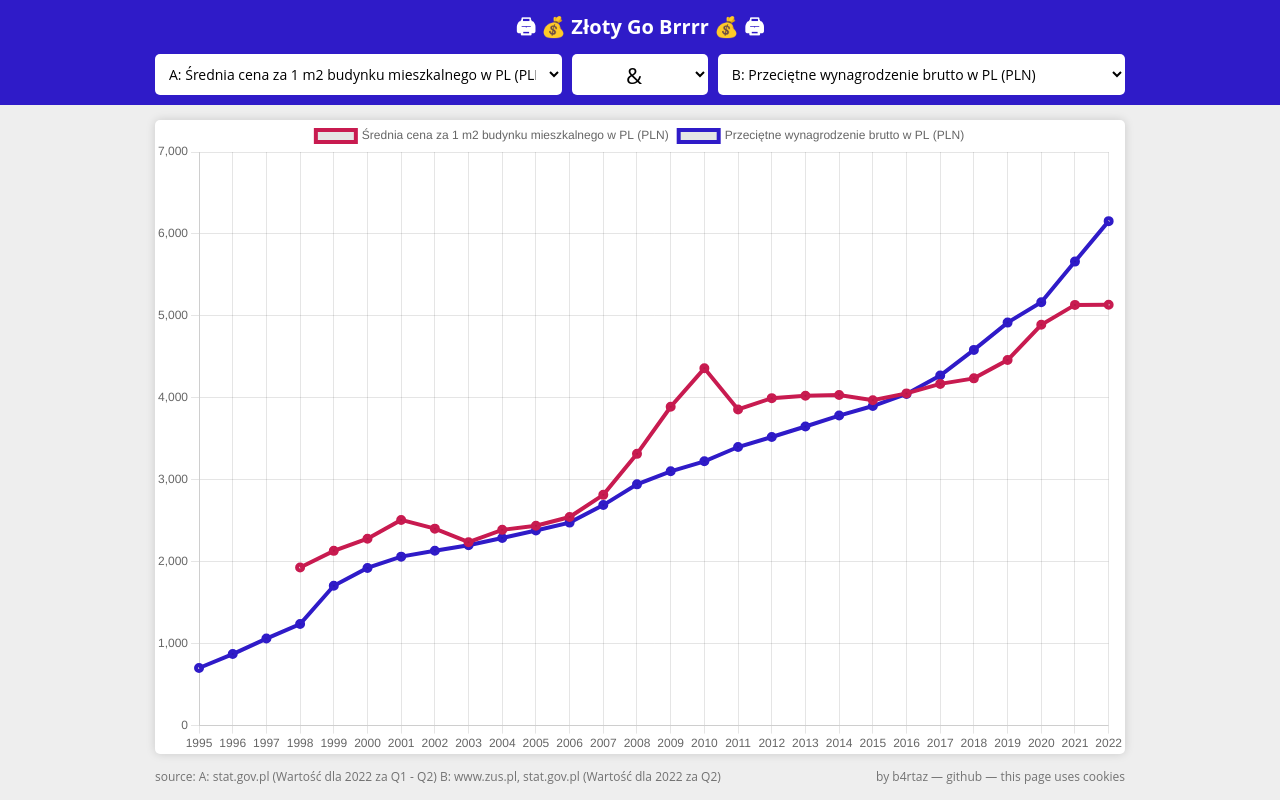
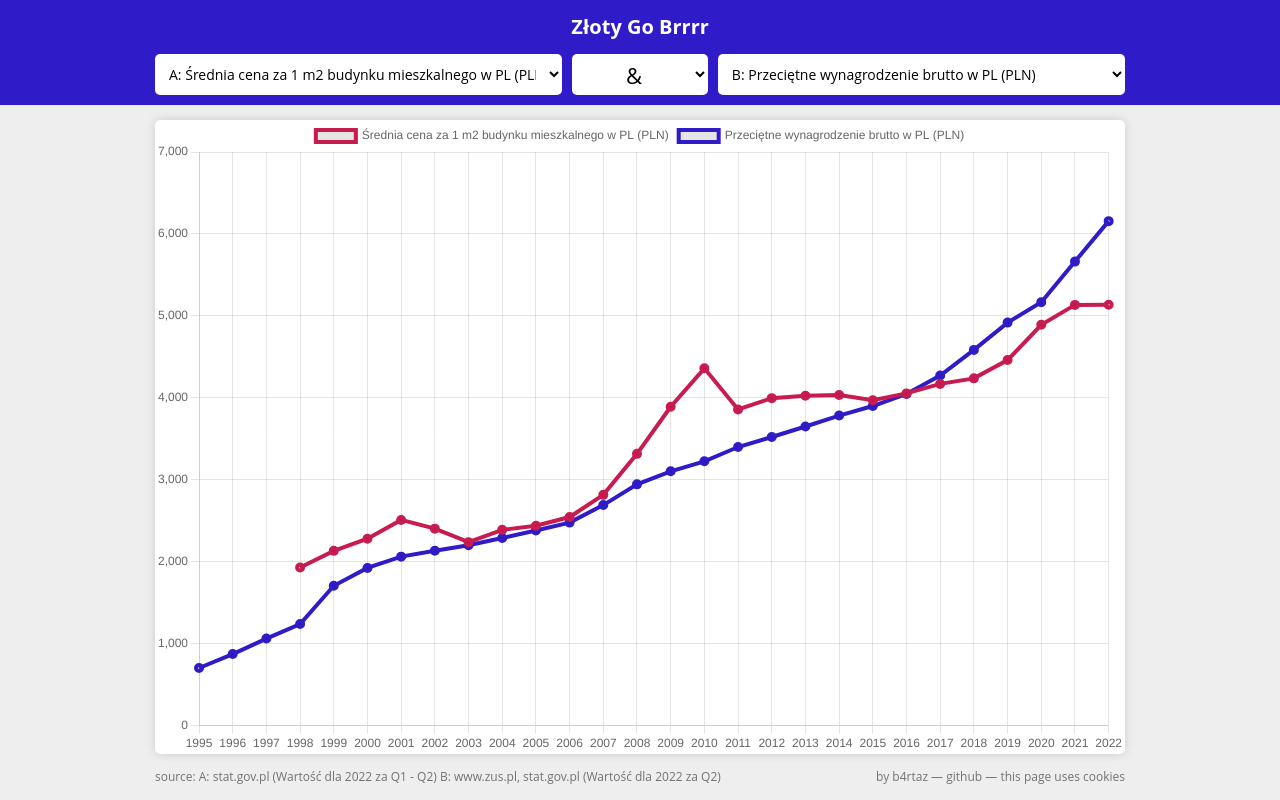
Before and after one commit to b4rtaz/zloty-go-brrrr, a plain HTML site: page index.html in a window 1280 px wide. Drawn offline with nearby package versions, Linux system fonts and the light colour scheme.

Commit message:
polishing.

```diff
--- a/index.html
+++ b/index.html
@@ -2,10 +2,13 @@
 <html dir="ltr" lang="pl">
 <head>
 	<meta charset="UTF-8">
-	<title>🖨 💰 Złoty Go Brrrr 💰 🖨</title>
+	<title>Złoty Go Brrrr</title>
 	<meta name="viewport" content="width=device-width, initial-scale=1">
+	<meta name="description" content="Polish Złoty Go Brrrrrrrrrrrrrrrrrrrrrrr">
+	<meta property="og:title" content="Złoty Go Brrrr" />
+	<meta property="og:description" content="Polish Złoty Go Brrrrrrrrrrrrrrrrrrrrrrr" />
+
 	<link rel="shortcut icon" href="./assets/icon.png?v=5">
-
 	<script src="https://cdn.jsdelivr.net/npm/chart.js@3.9.1/dist/chart.min.js"></script>
 	<link href="./assets/style.css?v=7" rel="stylesheet">
 	<script src="./assets/script.js?v=7"></script>
@@ -26,7 +29,7 @@
 	<div id="main">
 		<header id="header">
 			<div class="title">
-				<h1>🖨 💰 Złoty Go Brrrr 💰 🖨</h1>
+				<h1>Złoty Go Brrrr</h1>
 			</div>
 			<div class="selector">
 				<div class="choice">
```
